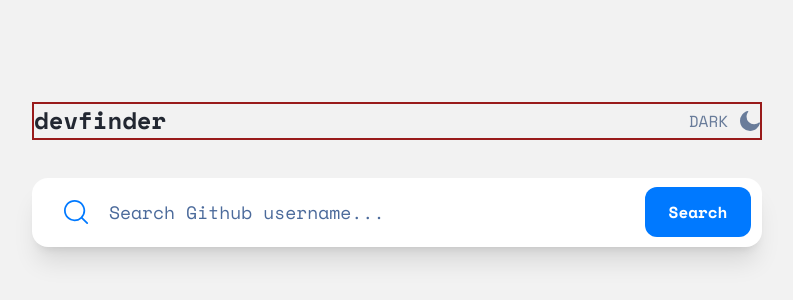
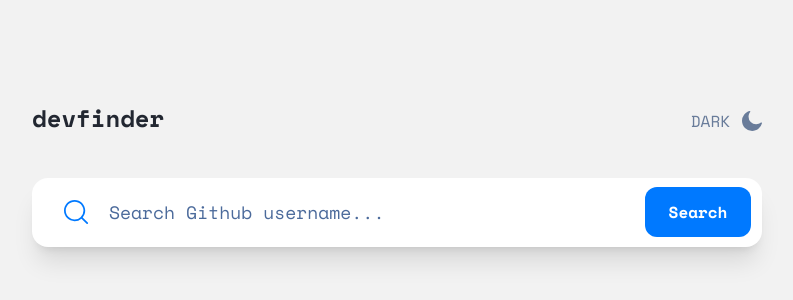
Before and after one commit to Mlowegene/github-user-search-react-app, a React (Vite) app: page / in a window 1280 px wide. Shown: the part 226-526 px from the top of the page, without its empty margins (243-1036 px from the left). Built offline with nearby package versions, Linux system fonts and the light colour scheme.

Commit message:
remove border on navbar component

```diff
--- a/src/components/NavBar.jsx
+++ b/src/components/NavBar.jsx
@@ -4,7 +4,7 @@ import MoonIcon from "../assets/icon-moon.svg";
 export const NavBar = () => {
   return (
     <>
-      <div className="navbar flex justify-between border-2 border-red-800">
+      <div className="navbar flex justify-between">
         <h4 className="header-color text-2xl font-bold">devfinder</h4>
         <p className="flex items-center nav-dark-color">
           DARK
```
